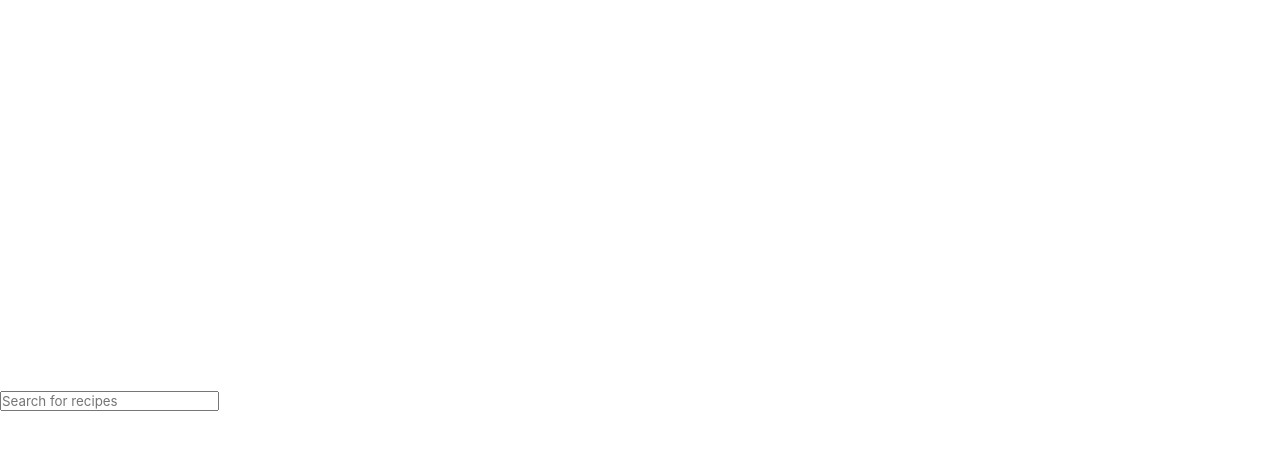
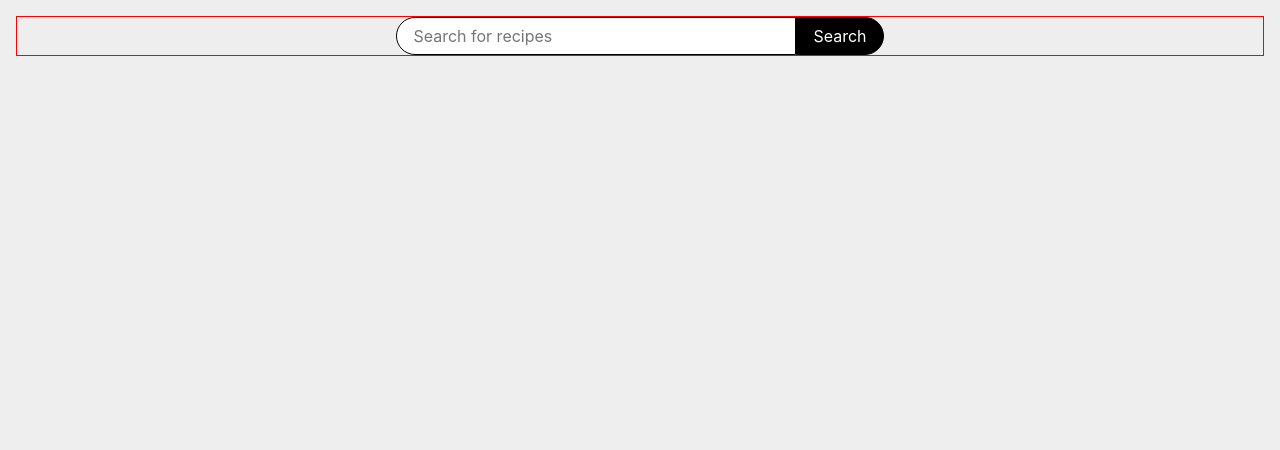
Before and after one commit to raymayo/recipe-app-react, a React (Vite) app: page / in a window 1280 px wide. Shown: the top 450 px of the page. Built offline with nearby package versions, Linux system fonts and the light colour scheme.

Commit message:
fixed css

```diff
--- a/package.json
+++ b/package.json
@@ -11,7 +11,8 @@
   },
   "dependencies": {
     "react": "^18.2.0",
-    "react-dom": "^18.2.0"
+    "react-dom": "^18.2.0",
+    "react-icons": "^4.11.0"
   },
   "devDependencies": {
     "@types/react": "^18.2.15",
--- a/src/App.css
+++ b/src/App.css
@@ -1,7 +1,7 @@
 /* #root {
   max-width: 1280px;
   margin: 0 auto;
-  padding: 2rem;
+  padding: 2em;
   text-align: center;
 }
 
@@ -48,3 +48,80 @@
   box-sizing: border-box;
   font-family: Inter;
 }
+
+body{
+  background-color: #eee;
+}
+
+.recipeCard{
+  border: black solid 1px;
+  border-radius: 10px;
+  width:800px;
+  display: flex;
+  flex-direction: row;
+  /* padding: 20px; */
+  margin: 0 20px;
+  background-color: #fff;
+}
+.recipeCard img{
+  width: 250px;
+  height: auto;
+  object-fit: cover;
+  border-radius: 10px 0 0 10px ;
+}
+
+.recipeInfoBox{
+  display: flex;
+  flex-direction: column;
+  align-items: flex-start;
+  padding: 1em;
+  gap: 10px;
+}
+
+.container{
+  /* background: salmon; */
+  margin: auto;
+  width: 100%;
+  height: 100%;
+  display: flex;
+  flex-wrap: wrap;
+  justify-content: center;
+  gap: 20px;
+}
+
+.recipeInfo{
+  background-color: black;
+  padding: 5px 10px;
+  border-radius: 50px;
+  color: white;
+}
+
+.tags{
+  display: flex;
+  gap: .5em;
+}
+
+#recipeSearchBox{
+  margin: 1em;
+  border: solid 1px red;
+  display: flex;
+  justify-content: center;
+}
+
+#recipeSearchInput{
+  padding: .5em 1em;
+  width: 400px;
+  border: solid 1px black;
+  font-size: 1em;
+  border-radius: 10em 0 0 10em;
+}
+
+#recipeSearchBtn{
+  padding: .5em 1em;
+  border-radius: 0 10em 10em 0;
+  border: solid 1px black;
+  font-size: 1em;
+  cursor: pointer;
+  background-color: black;
+  color: white;
+}
--- a/src/App.jsx
+++ b/src/App.jsx
@@ -6,9 +6,9 @@ import RecipeSearch from './components/RecipeSearch.jsx'
 function App() {
 
   return (
-    <div>
+    <>
       <RecipeSearch/>
-    </div>
+    </>
   )
 }
 
--- a/src/components/RecipeSearch.jsx
+++ b/src/components/RecipeSearch.jsx
@@ -1,15 +1,16 @@
 /* eslint-disable no-unused-vars */
 import React, { useState, useEffect } from 'react';
+import '../styles/RecipeSearch.css';
 
 function RecipeSearch() {
 	const [recipes, setRecipes] = useState([]);
 	const [query, setQuery] = useState(''); // Input for recipe search
 	const [loading, setLoading] = useState(false);
+	const [prevQuery, setPrevQuery] = useState('');
 
 	const APP_ID = '479211e1';
 	const APP_KEY = '1738191134fae3bfdf63b016caa4d9c3';
 
-  useEffect(() => {
 	const fetchData = async () => {
 		setLoading(true);
 		try {
@@ -30,39 +31,51 @@ function RecipeSearch() {
 		}
 	};
 
-    if (query) {
+	const handleSearchClick = () => {
+		if (query && query !== prevQuery) {
 			fetchData();
+			setPrevQuery(query);
 		}
-  }, [query]);
+	};
 
 	return (
 		<div>
+			<div id="recipeSearchBox">
 				<input
 					type="text"
+					id="recipeSearchInput"
 					placeholder="Search for recipes"
 					value={query}
 					onChange={(e) => setQuery(e.target.value)}
 				/>
 
+				<button id="recipeSearchBtn" onClick={handleSearchClick}>
+					Search
+				</button>
+			</div>
+
 			{loading ? (
 				<p>Loading...</p>
 			) : (
-        <div className="recipe-list">
+				<div className="container">
 					{recipes.map((recipe, index) => (
-            <div key={index} className="recipe-item">
+						<div key={index} className="recipeCard">
 							<img src={recipe.recipe.image} alt={recipe.recipe.label} />
-              <div>
-                <p>{recipe.recipe.calories.toFixed(0)} cal</p>
-                <p>{recipe.recipe.cuisineType}</p>
+							<div className="recipeInfoBox">
+								<h1>{recipe.recipe.label}</h1>
+								<div className="tags">
+									<p className="recipeInfo">
+										{recipe.recipe.calories.toFixed(0)} cal
+									</p>
+									<p className="recipeInfo">{recipe.recipe.cuisineType}</p>
 								</div>
-              <p>{recipe.recipe.label}</p>
-              <p>{recipe.recipe.healthLabels.join(', ')}</p>
+								<p>{recipe.recipe.healthLabels.join(' • ')}</p>
+							</div>
 						</div>
 					))}
 				</div>
 			)}
 		</div>
-
 	);
 }
 
--- a/src/index.css
+++ b/src/index.css
@@ -1,20 +1,30 @@
-:root {
+/* #container{
+  margin: auto;
+  width: 100%;
+  height: 100%;
+  display: flex;
+  flex-wrap: wrap;
+  justify-content: center;
+  gap: 20px;
+} */
+
+/* :root {
   font-family: Inter, system-ui, Avenir, Helvetica, Arial, sans-serif;
   line-height: 1.5;
   font-weight: 400;
 
   color-scheme: light dark;
   color: rgba(255, 255, 255, 0.87);
-  background-color: #242424;
+  background-color: #eee;
 
   font-synthesis: none;
   text-rendering: optimizeLegibility;
   -webkit-font-smoothing: antialiased;
   -moz-osx-font-smoothing: grayscale;
   -webkit-text-size-adjust: 100%;
-}
+} */
 
-a {
+/* a {
   font-weight: 500;
   color: #646cff;
   text-decoration: inherit;
@@ -66,4 +76,4 @@ button:focus-visible {
   button {
     background-color: #f9f9f9;
   }
-}
+} */
```
Also changed, not shown: src/components/Header.jsx (added, +10 -0 lines), src/styles/RecipeSearch.css (added), 1 other file (tests, documents, lock files or other folders). Lines whose indentation alone changed are shown as unchanged.
